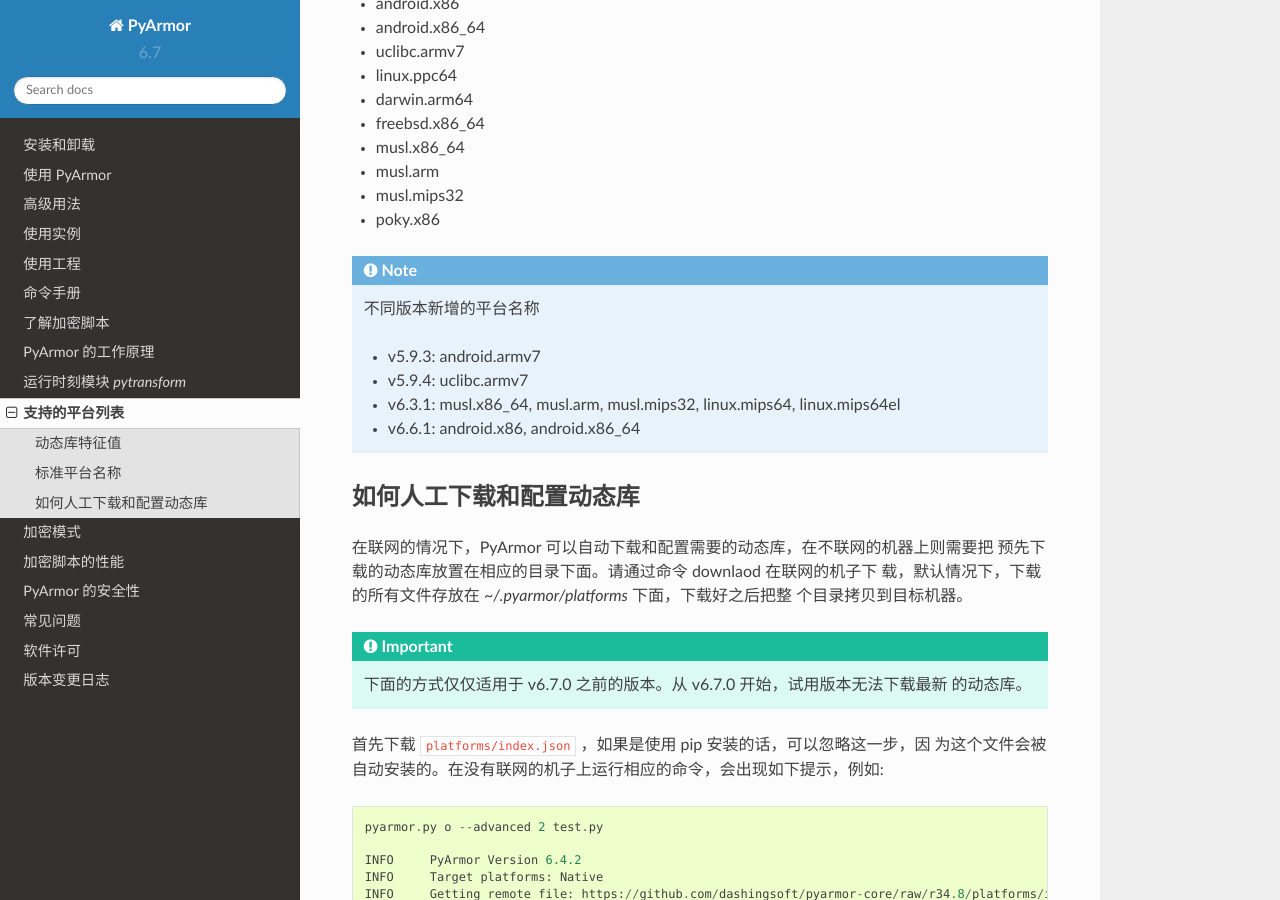
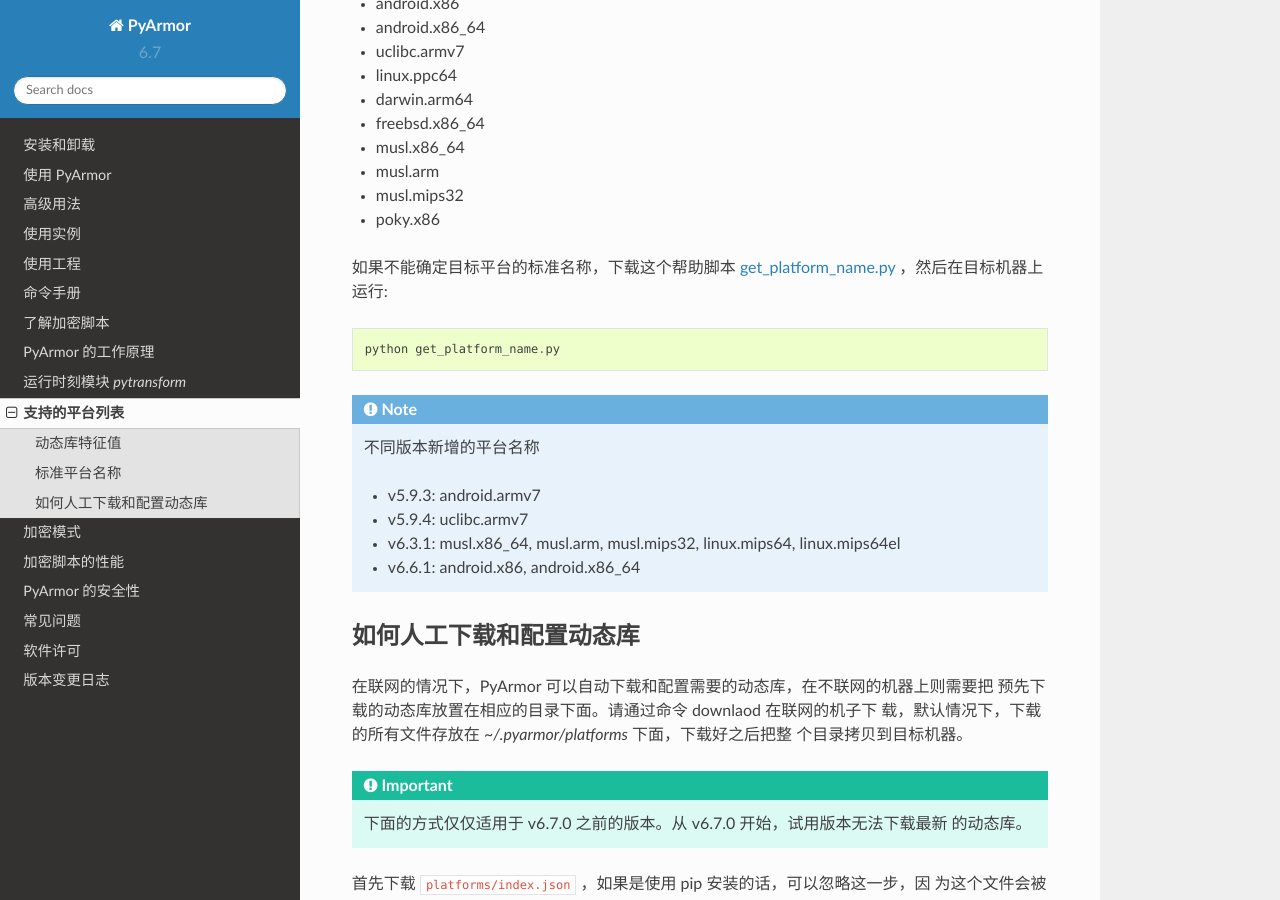
Before and after one commit to dashingsoft/pyarmor-docs-zh, a Sphinx documentation site: the page built from docs/platforms.rst, in a window 1280 px wide and 900 px high, scrolled down 2718 px. Built offline with Sphinx 7.4.7 and the Read the Docs theme 2.0.0, drawn with Linux system fonts in a browser that asks for light colours.

Commit message:
Document how to get platform name

```diff
--- a/docs/platforms.rst
+++ b/docs/platforms.rst
@@ -162,6 +162,11 @@
 * musl.mips32
 * poky.x86
 
+如果不能确定目标平台的标准名称，下载这个帮助脚本
+`get_platform_name.py <https://github.com/dashingsoft/pyarmor/raw/master/src/helper/get_platform_name.py>`_ ，然后在目标机器上运行::
+
+    python get_platform_name.py
+
 .. note::
 
    不同版本新增的平台名称
```
